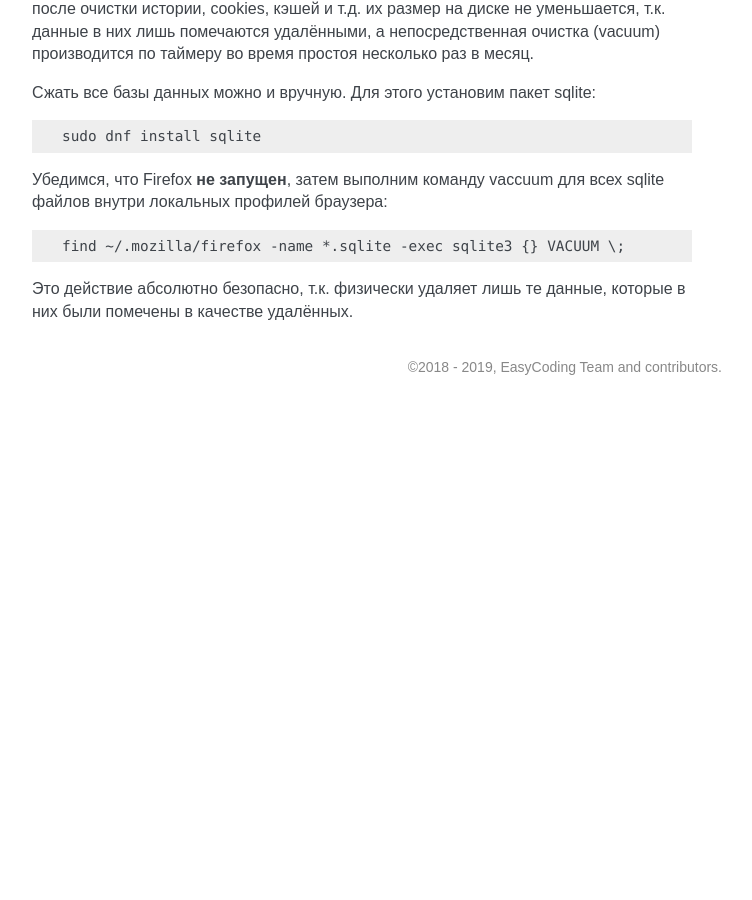
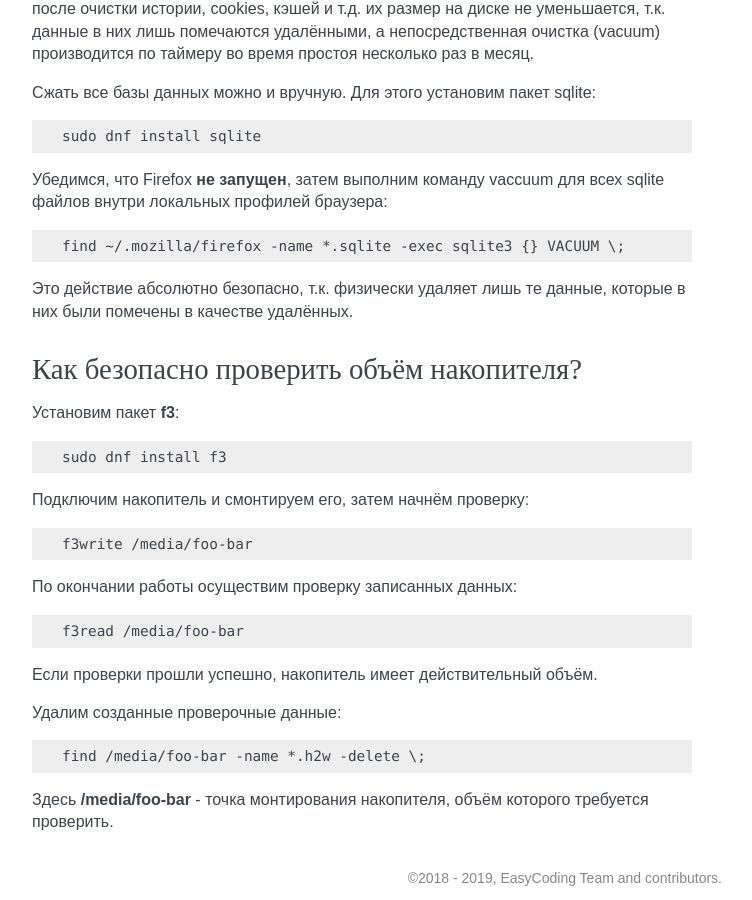
Before and after one commit to RussianFedora/FAQ, a Sphinx documentation site: the page built from source/using-applications.rst, in a window 1280 px wide and 900 px high, scrolled down 15471 px. Shown: the whole window, without its empty margins (388-1140 px from the left). Built offline with Sphinx 7.4.7, drawn with Linux system fonts in a browser that asks for light colours; before the commit the page ends 15876 px from its top, so only the background shows below that; some of the changed text lies outside the part shown.

Commit message:
Added question about safe checking storage devices capacity.

```diff
--- a/source/using-applications.rst
+++ b/source/using-applications.rst
@@ -835,3 +835,37 @@ Zip-архивы, созданные штатными средствами ОС
     find ~/.mozilla/firefox -name *.sqlite -exec sqlite3 {} VACUUM \;
 
 Это действие абсолютно безопасно, т.к. физически удаляет лишь те данные, которые в них были помечены в качестве удалённых.
+
+.. index:: flash, usb, check, f3
+.. _f3chk-safe:
+
+Как безопасно проверить объём накопителя?
+============================================
+
+Установим пакет **f3**:
+
+.. code-block:: text
+
+    sudo dnf install f3
+
+Подключим накопитель и смонтируем его, затем начнём проверку:
+
+.. code-block:: text
+
+    f3write /media/foo-bar
+
+По окончании работы осуществим проверку записанных данных:
+
+.. code-block:: text
+
+    f3read /media/foo-bar
+
+Если проверки прошли успешно, накопитель имеет действительный объём.
+
+Удалим созданные проверочные данные:
+
+.. code-block:: text
+
+    find /media/foo-bar -name *.h2w -delete \;
+
+Здесь **/media/foo-bar** - точка монтирования накопителя, объём которого требуется проверить.
```
